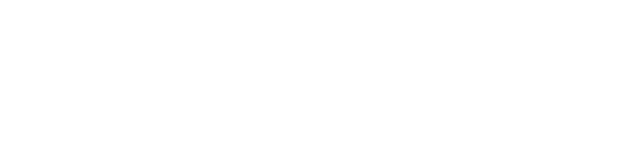
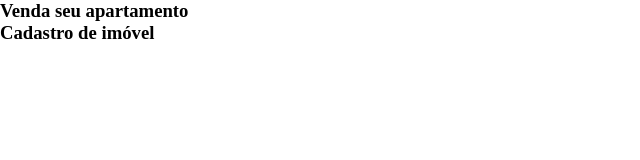
Before and after one commit to DevFullFelps/formulario-venda-apartamento, a plain HTML site: page index.html in a window 1280 px wide. Shown: the whole page, without its empty margins (0-640 px from the left). Drawn offline with Linux system fonts and the light colour scheme.

Commit message:
Update index.html

```diff
--- a/index.html
+++ b/index.html
@@ -7,6 +7,20 @@
     <title>Venda - Apartamento</title>
 </head>
 <body>
+    <div class="container">
+        <div class="header">
+            <h3>Venda seu apartamento</h3>
+        </div>
+        <form>
+            <div class="form-container">
+                <div class="form-header">
+                    <h3>Cadastro de imóvel</h3>
+                </div>
+                <div class="form-body">
 
+                </div>
+            </div>
+        </form>
+    </div>
 </body>
 </html>
```
